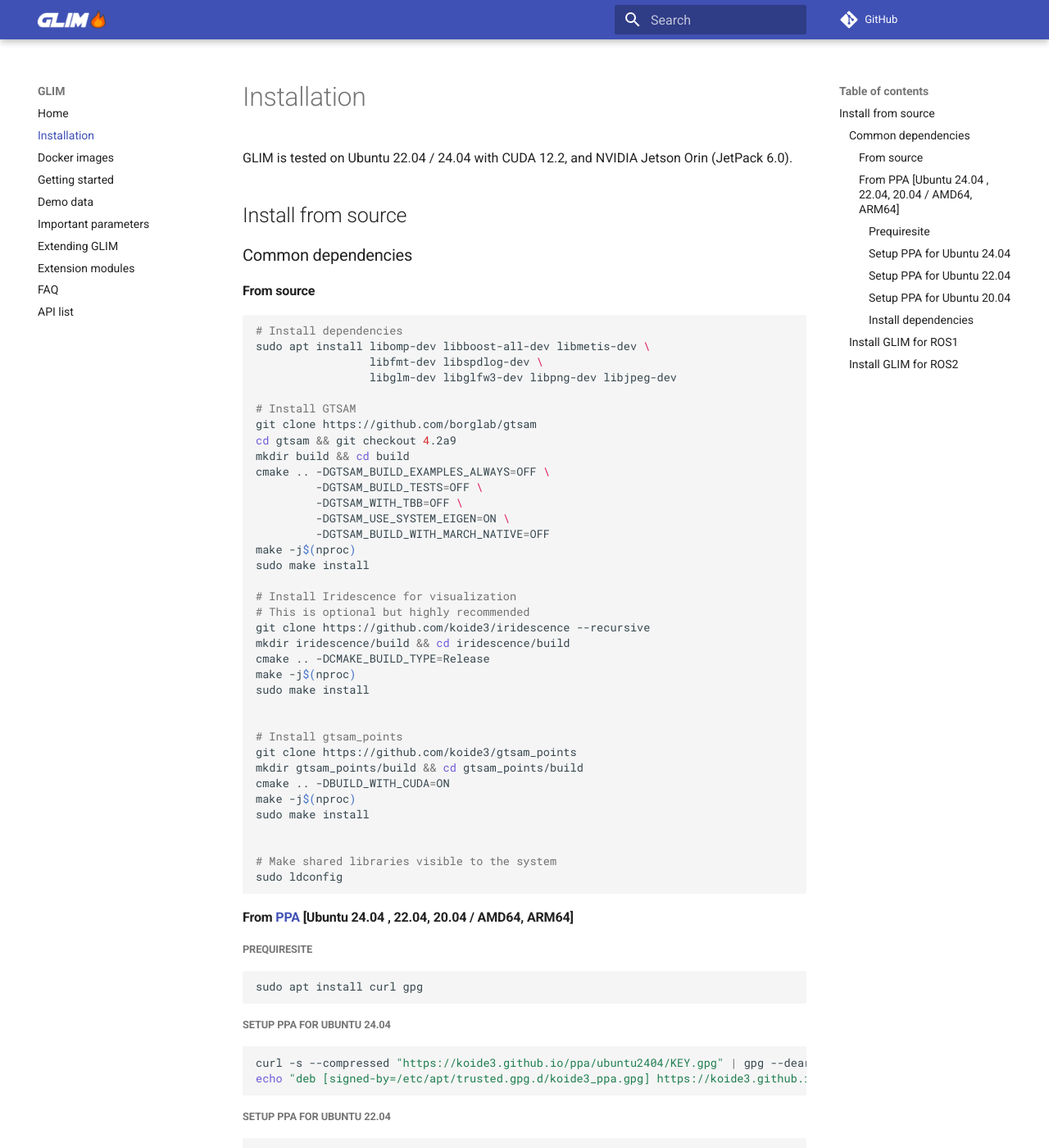
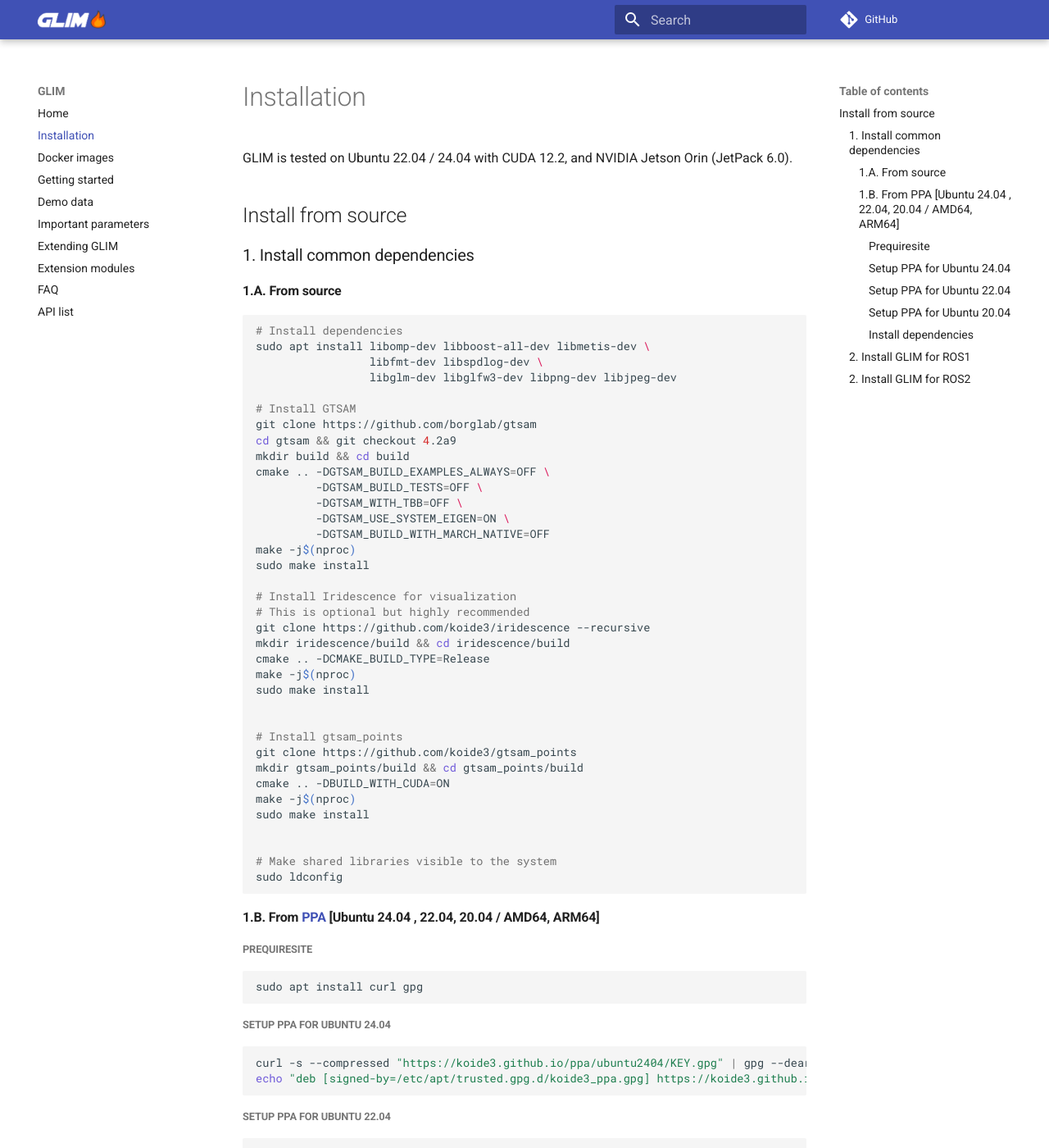
Before and after one commit to rsasaki0109/glil_unofficial, an MkDocs documentation site: the page built from docs/installation.md, in a window 1280 px wide and 1400 px high. Shown: the whole window at 82% size. Built offline with MkDocs 1.6.1 and Material for MkDocs 9.7.7, drawn with Linux system fonts in a browser that asks for light colours; nearby versions of some CDN libraries; comment, search, counter and statistics services are not loaded; some of the changed text lies outside the part shown.

Commit message:
improve instructions

````diff
--- a/docs/installation.md
+++ b/docs/installation.md
@@ -3,9 +3,9 @@
 
 ## Install from source
 
-### Common dependencies
+### 1. Install common dependencies
 
-#### From source
+#### 1.A. From source
 
 ```bash
 # Install dependencies
@@ -46,7 +46,7 @@
 sudo ldconfig
 ```
 
-#### From [PPA](https://koide3.github.io/ppa/) [Ubuntu 24.04 , 22.04, 20.04 / AMD64, ARM64]
+#### 1.B. From [PPA](https://koide3.github.io/ppa/) [Ubuntu 24.04 , 22.04, 20.04 / AMD64, ARM64]
 
 ##### Prequiresite
 
@@ -88,7 +88,7 @@
 ```
 
 
-### Install GLIM for ROS1
+### 2. Install GLIM for ROS1
 
 ```bash
 cd ~/catkin_ws/src
@@ -105,7 +105,7 @@
 #   -DBUILD_WITH_MARCH_NATIVE=OFF
 ```
 
-### Install GLIM for ROS2
+### 2. Install GLIM for ROS2
 ```bash
 cd ~/ros2_ws/src
 git clone https://github.com/koide3/glim
````
